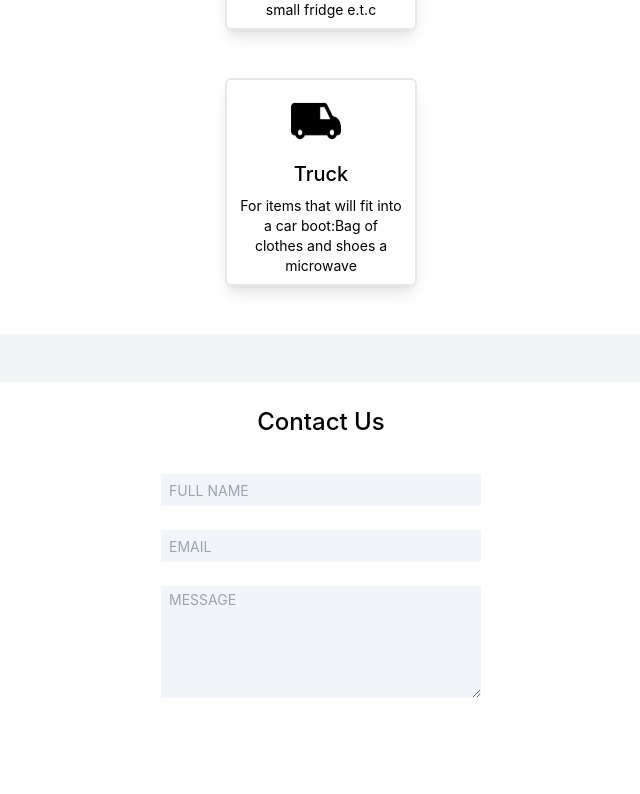
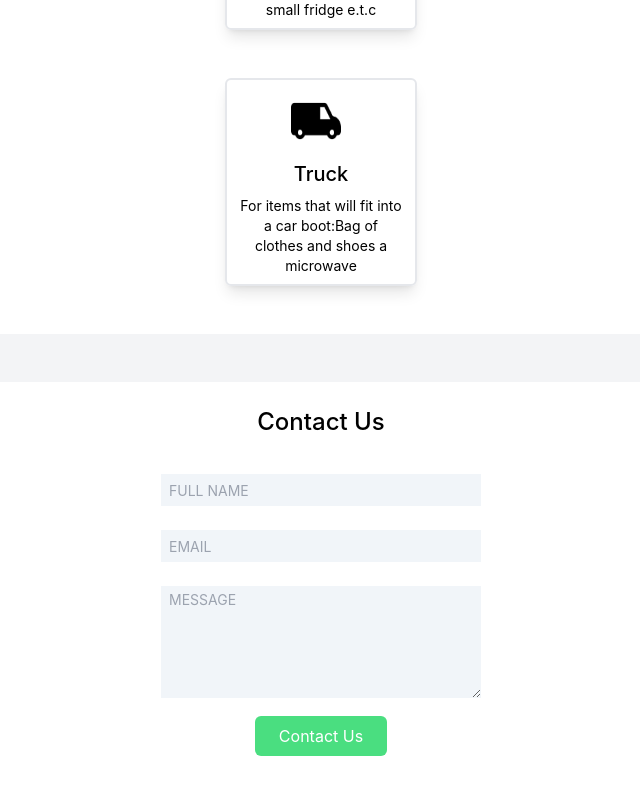
Before and after one commit to TruthTheDeveloper/Owerri-logistics, a Next.js app: page / in a window 1280 px wide. Shown: the part 1640-2434 px from the top of the page, without its empty margins (319-959 px from the left). Before the commit the page ends 2396 px from the top, so only its background shows below. Built offline with nearby package versions, Linux system fonts and the light colour scheme.

Commit message:
11th march 2022

```diff
--- a/components/HomePage/ContactUs.tsx
+++ b/components/HomePage/ContactUs.tsx
@@ -13,10 +13,14 @@ const ContactUs: NextPage = () => {
             <div className="w-80 mx-auto my-3">
                 <input className=" py-1 w-full bg-slate-100 placeholder:text-sm pl-2 outline-none" placeholder="EMAIL" />
             </div>
-            <div className="w-80 mx-auto my-3">
+            <div className="w-80 mx-auto my-3 ">
                 <textarea className=" py-1 w-full h-28 bg-slate-100 placeholder:text-sm pl-2 outline-none" placeholder="MESSAGE" />
             </div>
+            <div className="mx-auto">
+            <button className="bg-green-400 px-6 py-2 text-white rounded-md ">Contact Us</button>
           </div>
+          </div>
+
       </div>
   )
 }
```
Also changed, not shown: components/HomePage/Footer.tsx (added, +11 -0 lines).
